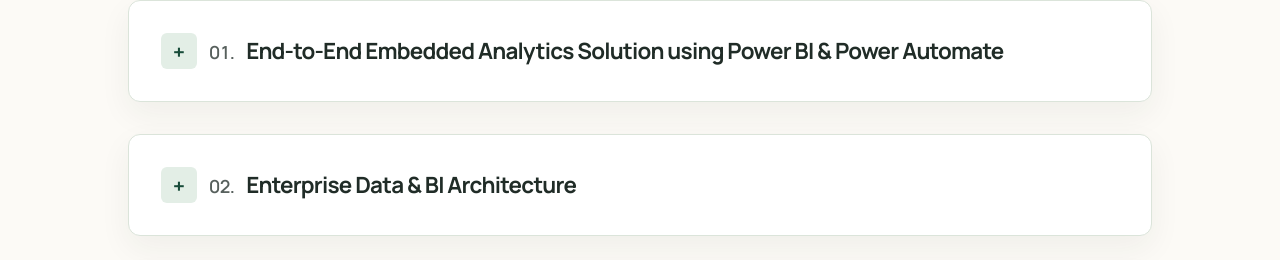
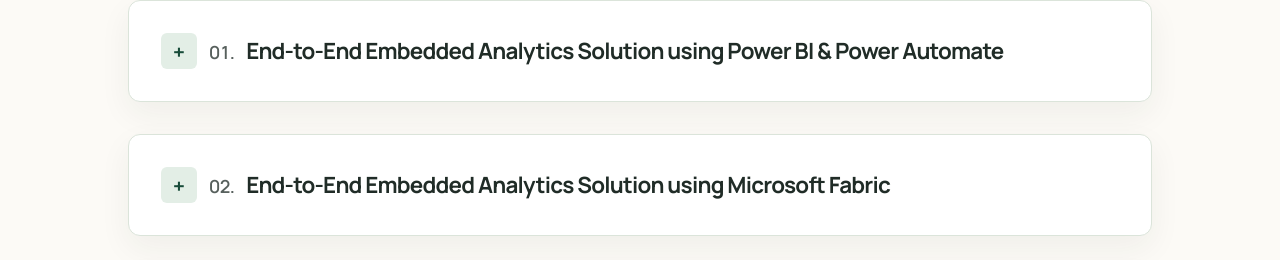
Before and after one commit to Kpds1411/KP_Portfolio, a React (Vite) app: page / in a window 1280 px wide. Shown: the part 2198-2458 px from the top of the page. Built offline with nearby package versions, Linux system fonts and the light colour scheme.

Commit message:
Rename second portfolio project

```diff
--- a/src/constants/projects.js
+++ b/src/constants/projects.js
@@ -62,7 +62,7 @@ export const projectsData = [
     "diagramAlt": "Power BI solution architecture showing source integration, SQL Server, embedded reports, refresh, and row-level security."
   },
   {
-    "title": "Enterprise Data & BI Architecture",
+    "title": "End-to-End Embedded Analytics Solution using Microsoft Fabric",
     "diagram": enterpriseDiagram,
     "diagramAlt": "Architecture diagram showing REST API, Excel, and Snowflake data flowing through Microsoft Fabric and a data warehouse into embedded Power BI reports.",
     "tech": [
```
